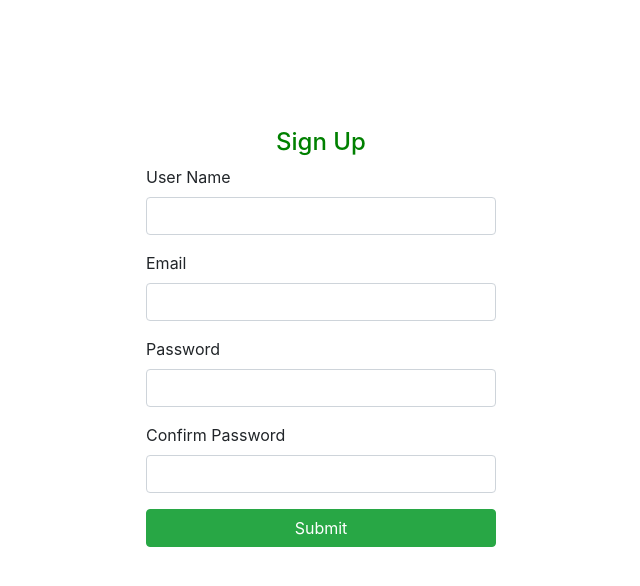
After one commit to tauseef128/webdevelopment1, a PHP site: page /signup.php in a window 1280 px wide. The commit adds this page. Shown: the top 586 px of the page, without its empty margins (319-959 px from the left). Run offline with PHP 8.4, Linux system fonts and the light colour scheme.

Commit message:
login and sign-up page 10-feb-2019

```diff
--- a/assets/css/style.css
+++ b/assets/css/style.css
@@ -124,3 +124,44 @@ color: #C6F545;
 
 	color: #ffffff !important;
 }
+
+ .login-heading{
+ 	color: green;
+ 	text-align: center;
+ }
+ .email-error{
+ 	color: red;
+ 	font-weight: bold;
+ 	float: right;
+ 	display: none;
+ }
+ .password-error{
+ 	color: red;
+ 	font-weight: bold;
+ 	float: right;
+ 	display: none;
+ }
+ .user-error{
+ 	color: red;
+ 	font-weight: bold;
+ 	float: right;
+ 	display: none;
+ }
+ .confirm-password-error{
+ 	color: red;
+ 	font-weight: bold;
+ 	float: right;
+ 	display: none;
+ }
+ .login-container{
+ 	margin-top: 10%;
+ }
+ .login-submit{
+
+ }
+ .error{
+ 	border: 1px solid red !important;
+ }
+ .success{
+ 	border: 1px solid green !important;
+ }
--- /dev/null
+++ b/signup.php
@@ -0,0 +1,94 @@
+<!DOCTYPE html>
+<html>
+<head>
+	<title>UI Learning</title>
+	<meta charset="utf-8" name="viewport" content="width=device-width">
+	<link rel="stylesheet" type="text/css" href="assets/css/style.css">
+	<link rel="stylesheet" type="text/css" href="assets/css/bootstrap.css">
+	<link rel="stylesheet" type="text/css" href="assets/css/bootstrap.min.css">
+	<link rel="stylesheet" type="text/css" href="assets/css/bootstrap-grid.css">
+	<link rel="stylesheet" type="text/css" href="assets/css/bootstrap-grid.min.css">
+	<link rel="stylesheet" type="text/css" href="assets/css/bootstrap-reboot.css">
+	<link rel="stylesheet" type="text/css" href="assets/css/bootstrap-reboot.min.css">
+	<!-- <link rel="stylesheet" href="https://use.fontawesome.com/releases/v5.6.3/css/all.css" integrity="sha384-UHRtZLI+pbxtHCWp1t77Bi1L4ZtiqrqD80Kn4Z8NTSRyMA2Fd33n5dQ8lWUE00s/" crossorigin="anonymous"> -->
+</head>
+<body>
+		<div class="container login-container">
+			<div class="row">
+				<div class="offset-md-4 col-md-4">
+					<h4 class="login-heading"> Sign Up </h4>
+					<div class="form-group">
+						<label>User Name</label>
+						<input class="form-control" type="text" name="name">
+						<span class="user-error">User Name is required</span>
+					</div>
+
+					<div class="form-group">
+						<label>Email</label>
+						<input class="form-control" type="email" id="email" name="email">
+						<span class="email-error">Email is required</span>
+					</div>
+
+					<div class="form-group">
+						<label>Password</label>
+						<input class="form-control" type="password" id="password" name="password">
+						<span class="password-error">Password is required</span>
+					</div>
+
+					<div class="form-group">
+						<label>Confirm Password</label>
+						<input class="form-control" type="password" id="confirm_password" name="confirm_password">
+						<span class="confirm-password-error">Please Enter password as above</span>
+					</div>
+					<div class="form-group">
+						<button class="btn btn-success btn-block login-submit float-left"> Submit</button>
+					</div>
+				</div>
+			</div>
+		</div>
+<script type="text/javascript" src="assets/js/jquery.js"></script>
+<script type="text/javascript" src="assets/js/bootstrap.js"></script>
+<script type="text/javascript" src="assets/js/bootstrap.min.js"></script>
+<script type="text/javascript" src="assets/js/bootstrap.bundle.js"></script>
+<script type="text/javascript" src="assets/js/bootstrap.bundle.min.js"></script>
+		<script type="text/javascript">
+			$(document).ready(function(){
+				$('.login-submit').click(function(){
+					var email = $('#email').val();
+					var password = $('#password').val();
+					if(email == ''){
+						$('.email-error').show(500);
+						$('#email').addClass('error');
+						$('#email').removeClass('success');
+					}else{
+						$('.email-error').hide();
+						$('#email').removeClass('error');
+						$('#email').addClass('success');
+					}
+					if(password == ''){
+						$('.password-error').show(500);
+						$('#password').addClass('error');
+						$('#password').removeClass('success');
+					}else{
+						$('.password-error').hide();
+						$('#password').removeClass('error');
+						$('#password').addClass('success');
+					}
+				});
+
+				$('#email').blur(function(){
+					var email = $('#email').val();
+					if(email == 'wa.135875@gmail.com'){
+						$('.email-error').text('This Email already exist').val('').focus().show(500);
+						$('#email').addClass('error');
+						$('#email').removeClass('success');
+					}else{
+						$('.email-error').hide();
+						$('#email').removeClass('error');
+						$('#email').addClass('success');
+					}
+				});
+			});
+		</script>
+</body>
+</html>
```
Also changed, not shown: header.php (+15 -3 lines), index.php (+17 -17 lines), login.php (added, +68 -0 lines).
